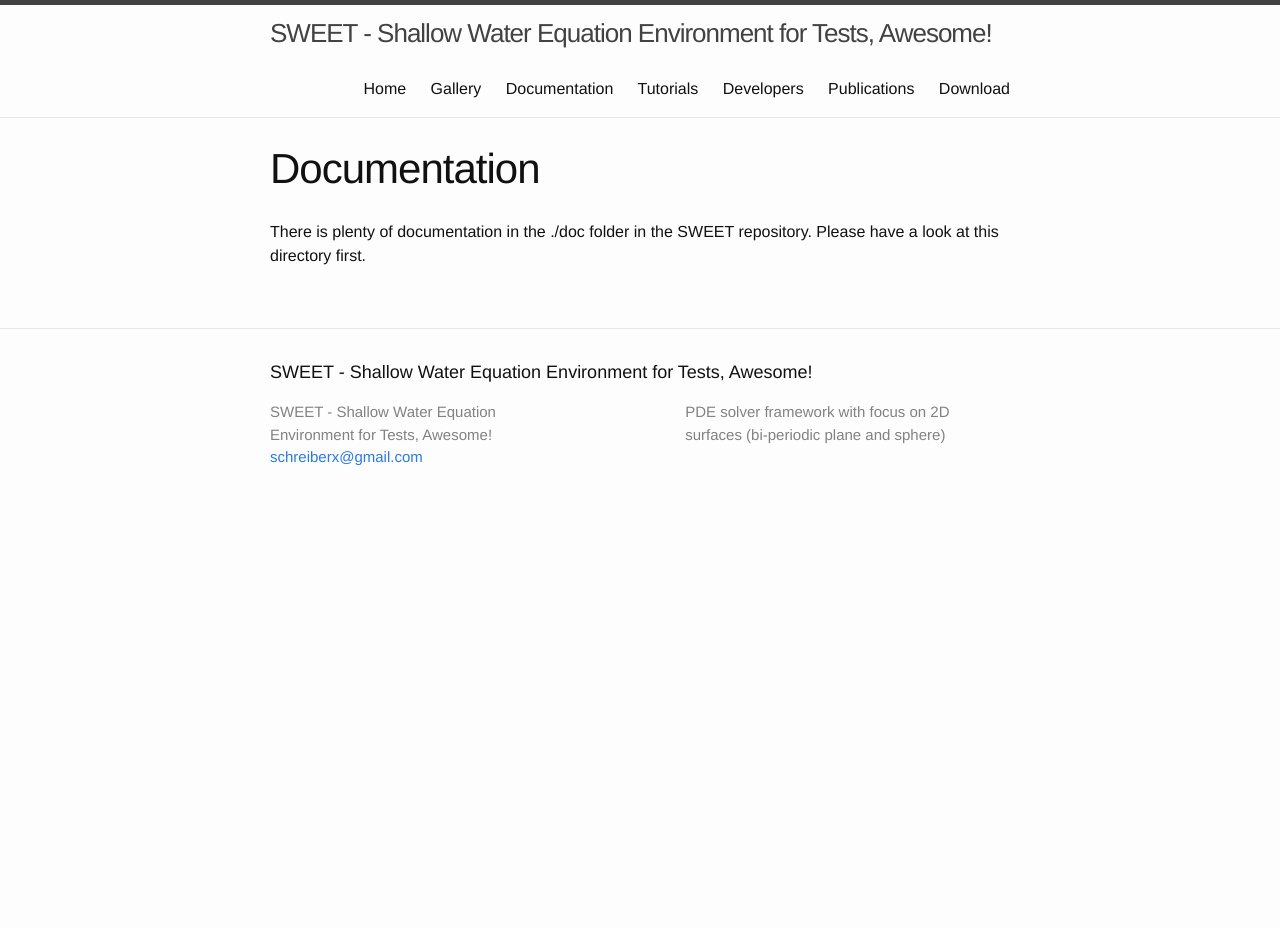
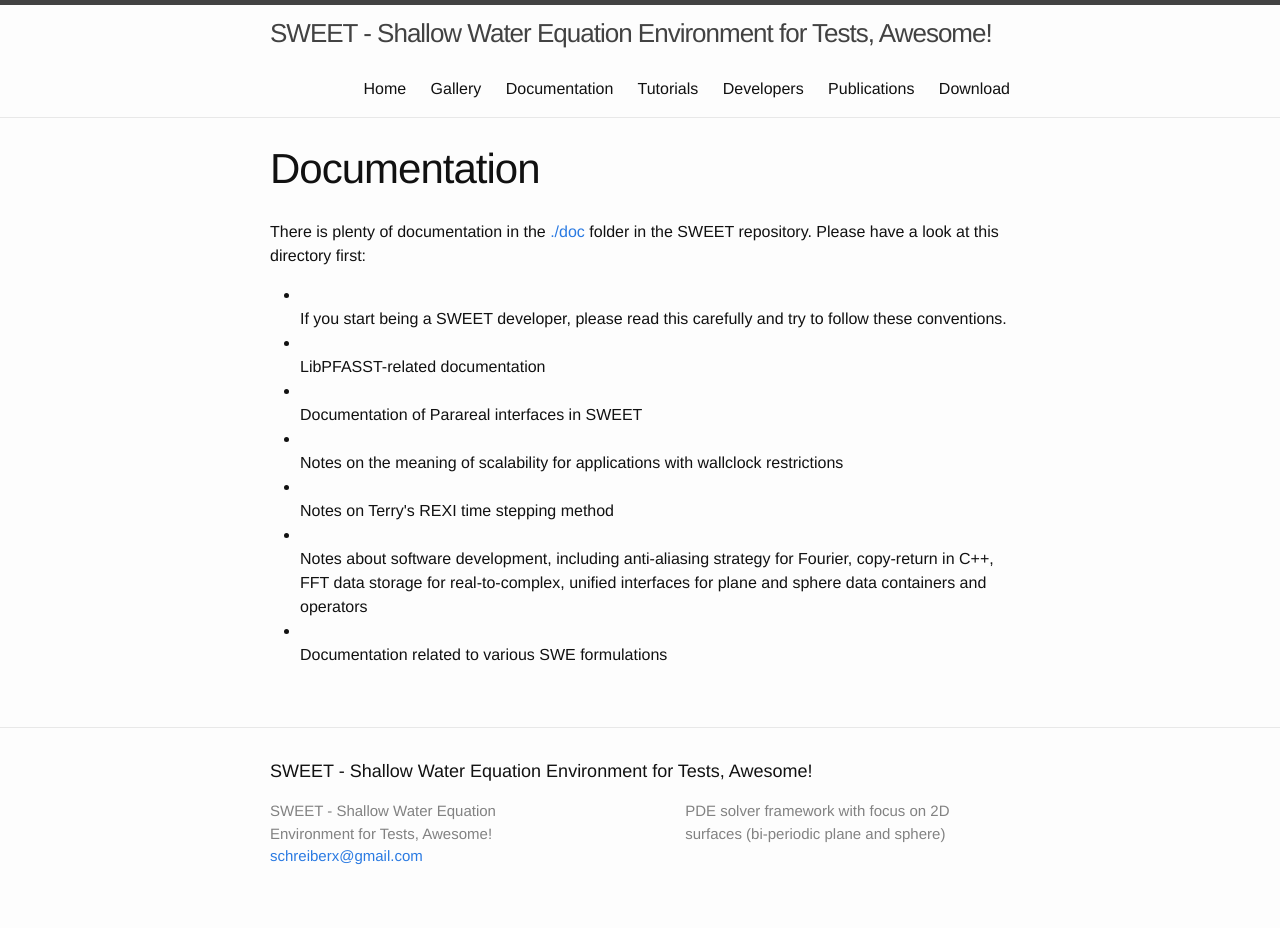
Before and after one commit to schreiberx/sweetsite, a Jekyll site: the page built from documentation.md, in a window 1280 px wide. Built offline with Jekyll 4.4.1, drawn with Linux system fonts in a browser that asks for light colours; before the commit the page ends 900 px from its top, so only the background shows below that.

Commit message:
updated documentation

```diff
--- a/documentation.md
+++ b/documentation.md
@@ -5,4 +5,22 @@ permalink: /documentation.html
 ---
 
 
-There is plenty of documentation in the ./doc folder in the SWEET repository. Please have a look at this directory first.
+There is plenty of documentation in the <a href="var w=window.open('https://github.com/schreiberx/sweet/tree/master/doc/')">./doc</a> folder in the SWEET repository. Please have a look at this directory first:
+
+
+<ul>
+  <li><a href="https://github.com/schreiberx/sweet/tree/master/doc/coding_conventions"></a><br />
+	If you start being a SWEET developer, please read this carefully and try to follow these conventions.</li>
+  <li><a href="https://github.com/schreiberx/sweet/tree/master/doc/libpfasst"></a><br />
+	LibPFASST-related documentation</li>
+  <li><a href="https://github.com/schreiberx/sweet/tree/master/doc/parareal"></a><br />
+	Documentation of Parareal interfaces in SWEET</li>
+  <li><a href="https://github.com/schreiberx/sweet/tree/master/doc/realtime_scalability"></a><br />
+	Notes on the meaning of scalability for applications with wallclock restrictions</li>
+  <li><a href="https://github.com/schreiberx/sweet/tree/master/doc/rexi"></a><br />
+	Notes on Terry's REXI time stepping method</li>
+  <li><a href="https://github.com/schreiberx/sweet/tree/master/doc/software_development_discussions"></a><br />
+	Notes about software development, including anti-aliasing strategy for Fourier, copy-return in C++, FFT data storage for real-to-complex, unified interfaces for plane and sphere data containers and operators</li>
+  <li><a href="https://github.com/schreiberx/sweet/tree/master/doc/swe"></a><br />
+	Documentation related to various SWE formulations</li>
+</ul>
```
